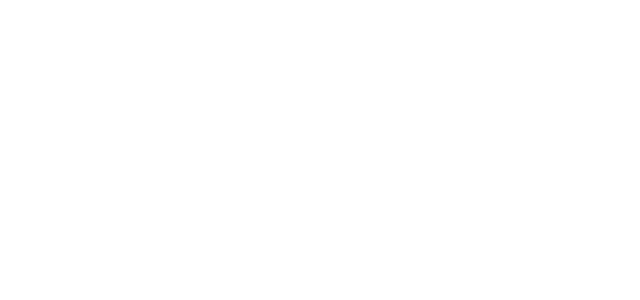
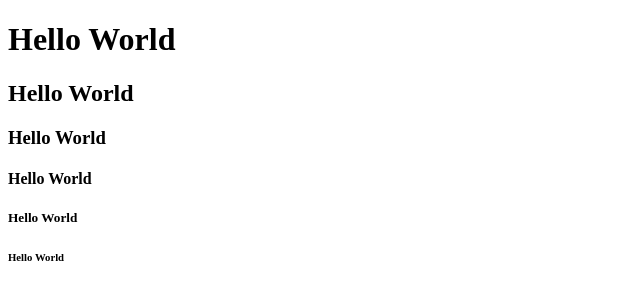
Before and after one commit to LouieSuh/Practice, a plain HTML site: page index.html in a window 1280 px wide. Shown: the whole page, without its empty margins (0-640 px from the left). Drawn offline with Linux system fonts and the light colour scheme.

Commit message:
Class 0805

```diff
--- a/index.html
+++ b/index.html
@@ -6,6 +6,11 @@
     <title>Document</title>
 </head>
 <body>
-
+     <h1>Hello World</h1>
+     <h2> Hello World</h2>
+     <h3>Hello World</h3>
+     <h4>Hello World</h4>
+     <h5>Hello World</h5>
+     <h6>Hello World</h6>
 </body>
 </html>
```
